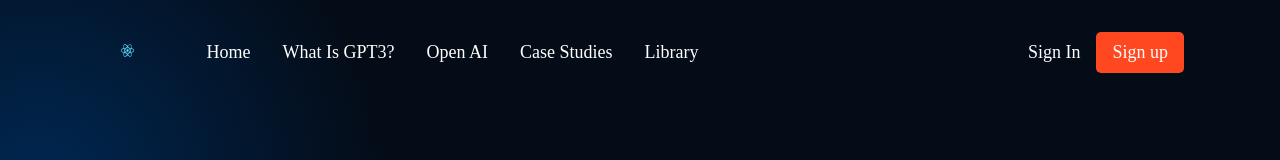
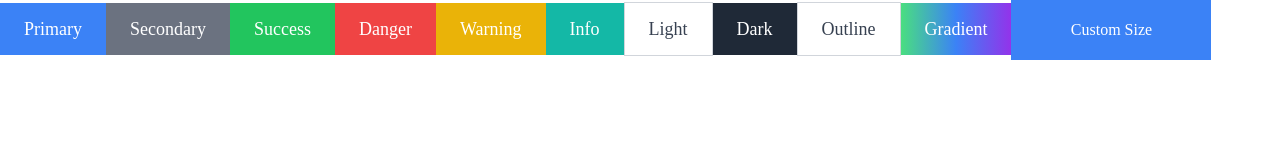
Before and after one commit to vivekpradhan736/modern_gpt3-ui-ux, a React (Create React App) app: page / in a window 1280 px wide. Shown: the top 160 px of the page. Built offline with nearby package versions, Linux system fonts and the light colour scheme.

Commit message:
new commit

```diff
--- a/package.json
+++ b/package.json
@@ -8,6 +8,7 @@
     "@testing-library/react": "^13.4.0",
     "@testing-library/user-event": "^13.5.0",
     "axios": "^1.4.0",
+    "clsx": "^2.1.1",
     "react": "^18.2.0",
     "react-chat-engine": "^1.11.28",
     "react-dom": "^18.2.0",
@@ -45,6 +46,7 @@
     "eslint-plugin-import": "^2.27.5",
     "eslint-plugin-jsx-a11y": "^6.7.1",
     "eslint-plugin-react": "^7.32.2",
-    "eslint-plugin-react-hooks": "^4.6.0"
+    "eslint-plugin-react-hooks": "^4.6.0",
+    "tailwindcss": "^3.4.7"
   }
 }
--- a/src/App.js
+++ b/src/App.js
@@ -1,13 +1,27 @@
 import React from 'react'
 
-import { Footer, Blog, Possibility, Features, WhatGPT3, Header } from './containers';
-import { CTA, Brand, Navbar } from './components';
+// import { Footer, Blog, Possibility, Features, WhatGPT3, Header } from './containers';
+// import { CTA, Brand, Navbar } from './components';
 
-import './App.css';
-import SupportEngine from './SupportEngine';
+// import './App.css';
+// import SupportEngine from './SupportEngine';
+
+import Button from "./ui/Button.js";
 
 const App = () => (
-  <div className="App">
+  <>
+  <Button size="large" variant="primary" borderRadius="rounded-sm">Primary</Button>
+      <Button size="large" variant="secondary" borderRadius="rounded-xs">Secondary</Button>
+      <Button size="large" variant="success" borderRadius="rounded-lg">Success</Button>
+      <Button size="large" variant="danger" borderRadius="rounded-md">Danger</Button>
+      <Button size="large" variant="warning" borderRadius="rounded-full">Warning</Button>
+      <Button size="large" variant="info" borderRadius="rounded-none">Info</Button>
+      <Button size="large" variant="light" borderRadius="rounded-lg">Light</Button>
+      <Button size="large" variant="dark" borderRadius="rounded-lg">Dark</Button>
+      <Button size="large" variant="outline" borderRadius="rounded-lg">Outline</Button>
+      <Button size="large" variant="gradient" gradient borderRadius="rounded-md">Gradient</Button>
+      <Button customWidth="200px" customHeight="60px" borderRadius="rounded-full" variant="primary">Custom Size</Button>
+  {/* <div className="App">
     <div className="gradient__bg">
       <Navbar />
       <Header />
@@ -20,7 +34,8 @@ const App = () => (
     <Blog />
     <Footer />
   <SupportEngine />
-  </div>
+  </div> */}
+  </>
 );
 
 export default App;
--- a/src/index.css
+++ b/src/index.css
@@ -1,3 +1,7 @@
+@tailwind base;
+@tailwind components;
+@tailwind utilities;
+
 @import url('https://fonts.googleapis.com/css2?family=Manrope:wght@200;300;400;500;600;700;800&display=swap');
 
 :root {
--- /dev/null
+++ b/src/ui/Button.js
@@ -0,0 +1,78 @@
+import React from 'react';
+import clsx from 'clsx';
+
+const Button = ({
+    children,
+    onClick,
+    type = 'button',
+    variant = 'primary',
+    size = 'medium',
+    customWidth,
+    customHeight,
+    // borderRadius = 'rounded-md',
+    disabled = false,
+    gradient = false,
+    className,
+    ...props
+}) => {
+  const baseStyles = 'inline-flex items-center justify-center font-medium focus:outline-none focus:ring-2 focus:ring-offset-2';
+//   const gradientStyles = gradientColors
+//   ? bg-gradient-to-r ${gradientColors} text-white hover:opacity-90
+//   : '';
+  const variants = {
+    primary: 'bg-blue-500 text-white hover:bg-blue-600',
+    secondary: 'bg-gray-500 text-white hover:bg-gray-600',
+    success: 'bg-green-500 text-white hover:bg-green-600',
+    danger: 'bg-red-500 text-white hover:bg-red-600',
+    warning: 'bg-yellow-500 text-white hover:bg-yellow-600',
+    info: 'bg-teal-500 text-white hover:bg-teal-600',
+    light: 'bg-white text-gray-700 border border-gray-300 hover:bg-gray-100',
+    dark: 'bg-gray-800 text-white hover:bg-gray-900',
+    outline: 'border border-gray-300 text-gray-700 hover:bg-gray-100',
+    gradient: gradient
+      ? 'bg-gradient-to-r from-green-400 via-blue-500 to-purple-600 text-white hover:from-green-500 hover:via-blue-600 hover:to-purple-700'
+      : ''
+  };
+  const sizes = {
+    small: 'px-2 py-1 text-sm',
+    medium: 'px-4 py-2',
+    large: 'px-6 py-3 text-lg'
+  };
+
+  const customSizeStyles = {
+    width: customWidth,
+    height: customHeight
+  };
+
+//   const borderRadiusStyles = {
+//     'rounded-none': 'rounded-none',
+//     'rounded-xs': 'rounded-xs',
+//     'rounded-sm': 'rounded-sm',
+//     'rounded-md': 'rounded-md',
+//     'rounded-lg': 'rounded-lg',
+//     'rounded-full': 'rounded-full'
+//   };
+
+  return (
+    <button
+      type={type}
+      onClick={onClick}
+      disabled={disabled}
+      className={clsx(
+        baseStyles,
+        variants[variant],
+        sizes[size],
+        // borderRadiusStyles[borderRadius],
+        variant !== 'gradient' ? variants[variant] : gradient,
+        disabled && 'opacity-50 cursor-not-allowed',
+        className
+      )}
+      style={customSizeStyles}
+      {...props}
+    >
+      {children}
+    </button>
+  );
+};
+
+export default Button;
--- /dev/null
+++ b/tailwind.config.js
@@ -0,0 +1,7 @@
+module.exports = {
+  content: ['./src/**/*.{js,jsx,ts,tsx}'],
+  theme: {
+    extend: {},
+  },
+  plugins: [],
+}
```
Also changed, not shown: 1 other file (tests, documents, lock files or other folders).
